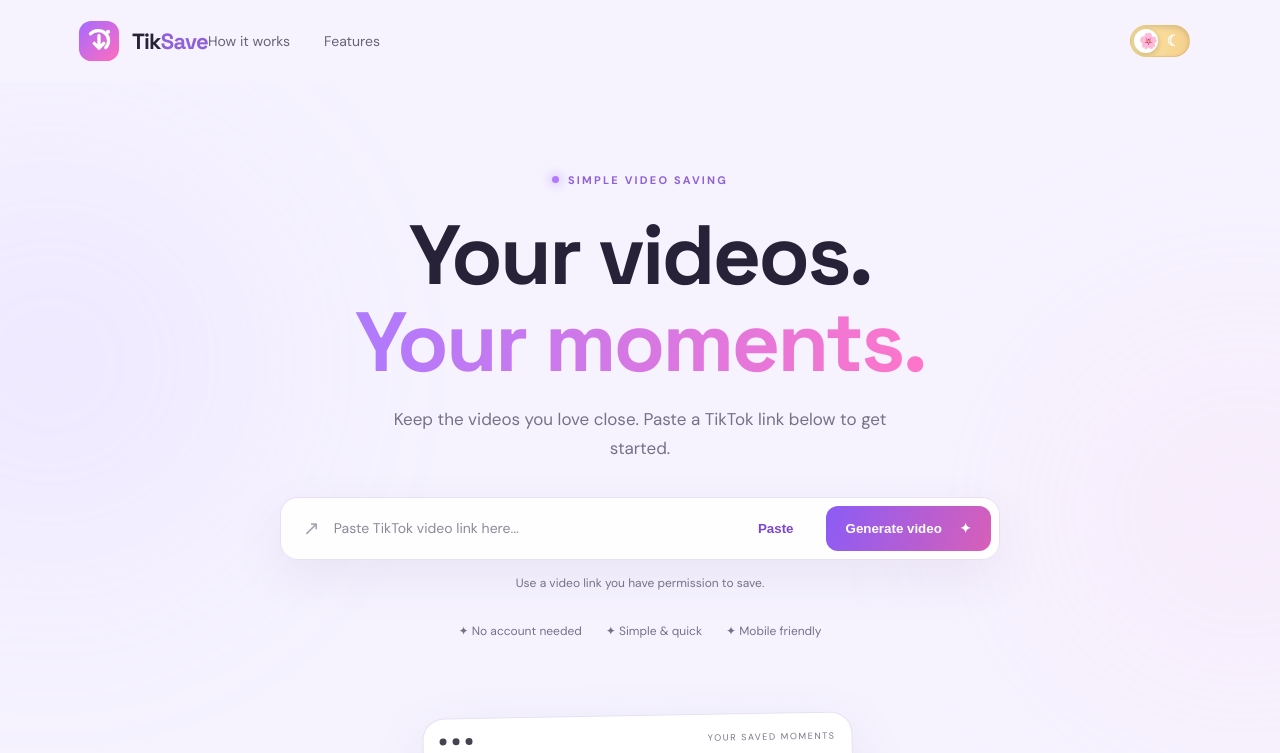
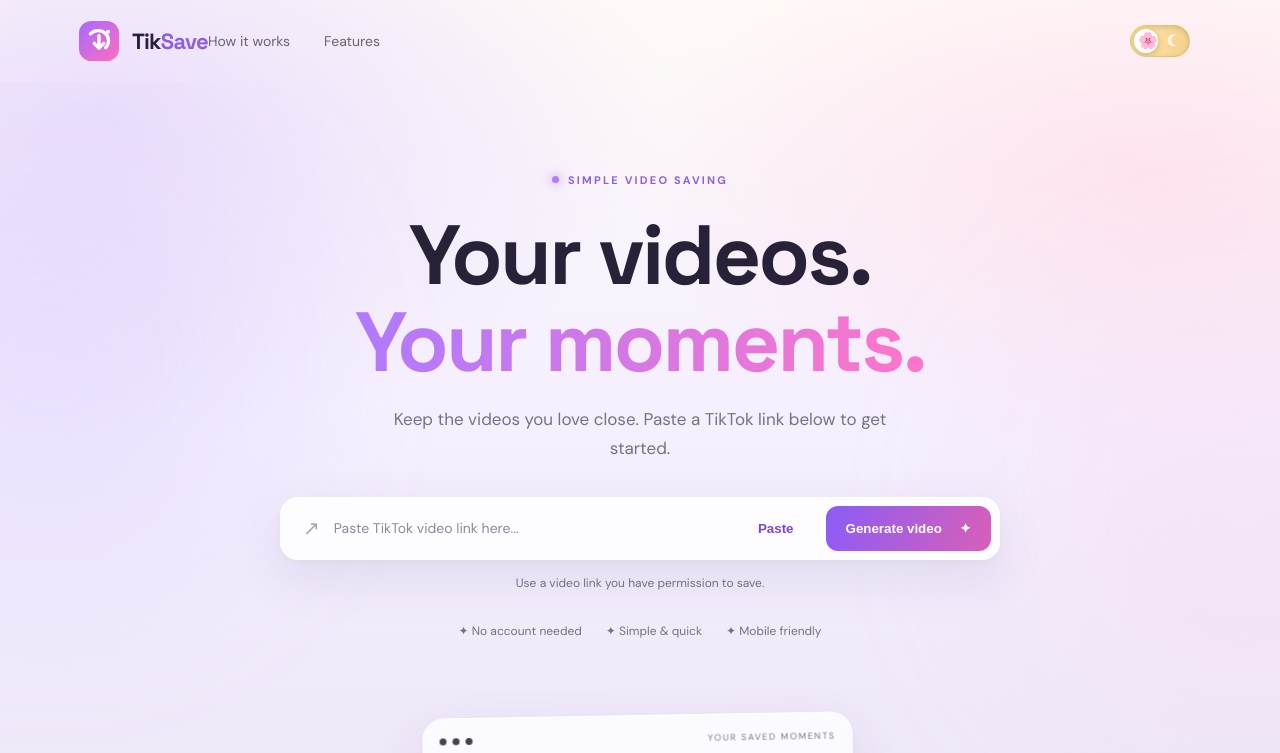
Before and after one commit to abimbolahonour17-source/Tiksave-, a plain HTML site: page index.html in a window 1280 px wide. Both pictures are taken after a click on the button "Switch to light theme". Shown: the top 753 px of the page. Drawn offline with Linux system fonts and the light colour scheme.

Commit message:
Match light theme to soft scenic glass reference

```diff
--- a/styles.css
+++ b/styles.css
@@ -82,3 +82,33 @@
 :root[data-theme="light"] .visual-card{box-shadow:0 22px 60px rgba(90,65,130,.1)}
 :root[data-theme="light"] .switch-sun{display:grid;place-items:center;left:8px;color:#a66bff}
 .switch-sun-icon{width:15px;height:15px;display:block}
+
+/* Screenshot-inspired soft scenic light mode: warm lavender glass */
+:root[data-theme="light"] body{
+ background:
+  radial-gradient(ellipse at 8% 14%,rgba(221,204,255,.56),transparent 34%),
+  radial-gradient(ellipse at 90% 22%,rgba(255,216,232,.62),transparent 32%),
+  linear-gradient(180deg,#fffaf7 0%,#f5efff 52%,#eee7f8 100%);
+ background-attachment:fixed;
+}
+:root[data-theme="light"] .hero-glow{opacity:.17;filter:blur(100px)}
+:root[data-theme="light"] .hero-content{isolation:isolate}
+:root[data-theme="light"] .download-form,
+:root[data-theme="light"] .video-preview,
+:root[data-theme="light"] .visual-card,
+:root[data-theme="light"] .step,
+:root[data-theme="light"] .closing-box{
+ background:rgba(255,255,255,.72);
+ backdrop-filter:blur(18px);
+ -webkit-backdrop-filter:blur(18px);
+ border-color:rgba(255,255,255,.8);
+ box-shadow:0 18px 50px rgba(82,60,122,.10),0 2px 8px rgba(82,60,122,.04);
+}
+:root[data-theme="light"] .download-form{background:rgba(255,255,255,.84)}
+:root[data-theme="light"] .visual-card{background:rgba(255,255,255,.76)}
+:root[data-theme="light"] .video-preview{background:rgba(255,255,255,.84)}
+:root[data-theme="light"] .how-section{background:transparent}
+:root[data-theme="light"] .features-section{background:rgba(232,224,246,.56);backdrop-filter:blur(10px);-webkit-backdrop-filter:blur(10px)}
+:root[data-theme="light"] .closing-box{background:radial-gradient(ellipse at top,rgba(173,143,255,.13),transparent 65%),rgba(255,255,255,.82)}
+:root[data-theme="light"] .step{background:rgba(255,255,255,.68)}
+:root[data-theme="light"] .switch-sun{font-size:16px;left:7px;color:#9b60d8}
```
